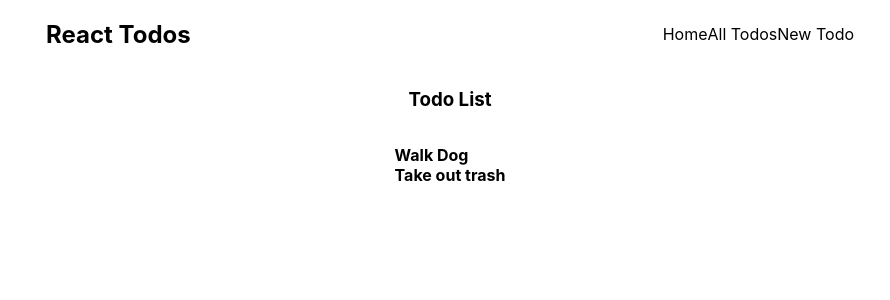
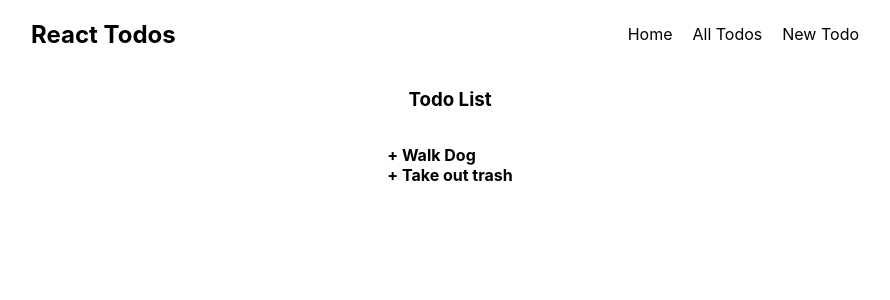
Before and after one commit to olliepayne/react-todos, a React (Create React App) app: page /api/todos in a window 1280 px wide. Shown: the top 300 px of the page, without its empty margins (190-1080 px from the left). Built offline with nearby package versions, Linux system fonts and the light colour scheme.

Commit message:
backup styling

```diff
--- a/src/components/Navbar/Navbar.css
+++ b/src/components/Navbar/Navbar.css
@@ -6,9 +6,12 @@ nav {
 
 .navbar-links {
   display: flex;
-  justify-content: space-around;
   list-style-type: none;
   padding: 0;
+}
+
+.navbar-links li {
+  margin: 0 10px;
 }
 
 .navbar-links a {
@@ -19,4 +22,5 @@ nav {
 .navbar-links a:hover {
   opacity: 75%;
   cursor: pointer;
+  text-decoration: underline;
 }
--- a/src/components/Todo/Todo.jsx
+++ b/src/components/Todo/Todo.jsx
@@ -11,7 +11,7 @@ const Todo = (props) => {
   return (
     <>
       <li key={index}>
-        <label className="name" onClick={showTodo}> {todo.name}</label>
+        <label className="name" onClick={showTodo}>{isOpen ? '-' : '+'} {todo.name}</label>
         {isOpen ? <p>{todo.description}</p> : ''}
       </li>
     </>
--- a/src/pages/TodosList/TodosList.css
+++ b/src/pages/TodosList/TodosList.css
@@ -12,6 +12,10 @@
   padding: 0;
 }
 
+.todo {
+  margin: 20px;
+}
+
 .name {
   font-weight: bold;
   size: 20px;
@@ -19,4 +23,5 @@
 
 .name:hover {
   cursor: pointer;
+  font-style: italic;
 }
--- a/src/pages/TodosList/TodosList.jsx
+++ b/src/pages/TodosList/TodosList.jsx
@@ -7,7 +7,7 @@ const TodosList = ({todos}) => {
       <h3>Todo List</h3>
       <ul className="todos-list">
         {todos.map((todo, index) => (
-          <Todo index={index} todo={todo} isOpen={false} />
+          <Todo className="todo" index={index} todo={todo} isOpen={false} />
         ))}
       </ul>
     </div>
```
Also changed, not shown: 1 other file (tests, documents, lock files or other folders).
